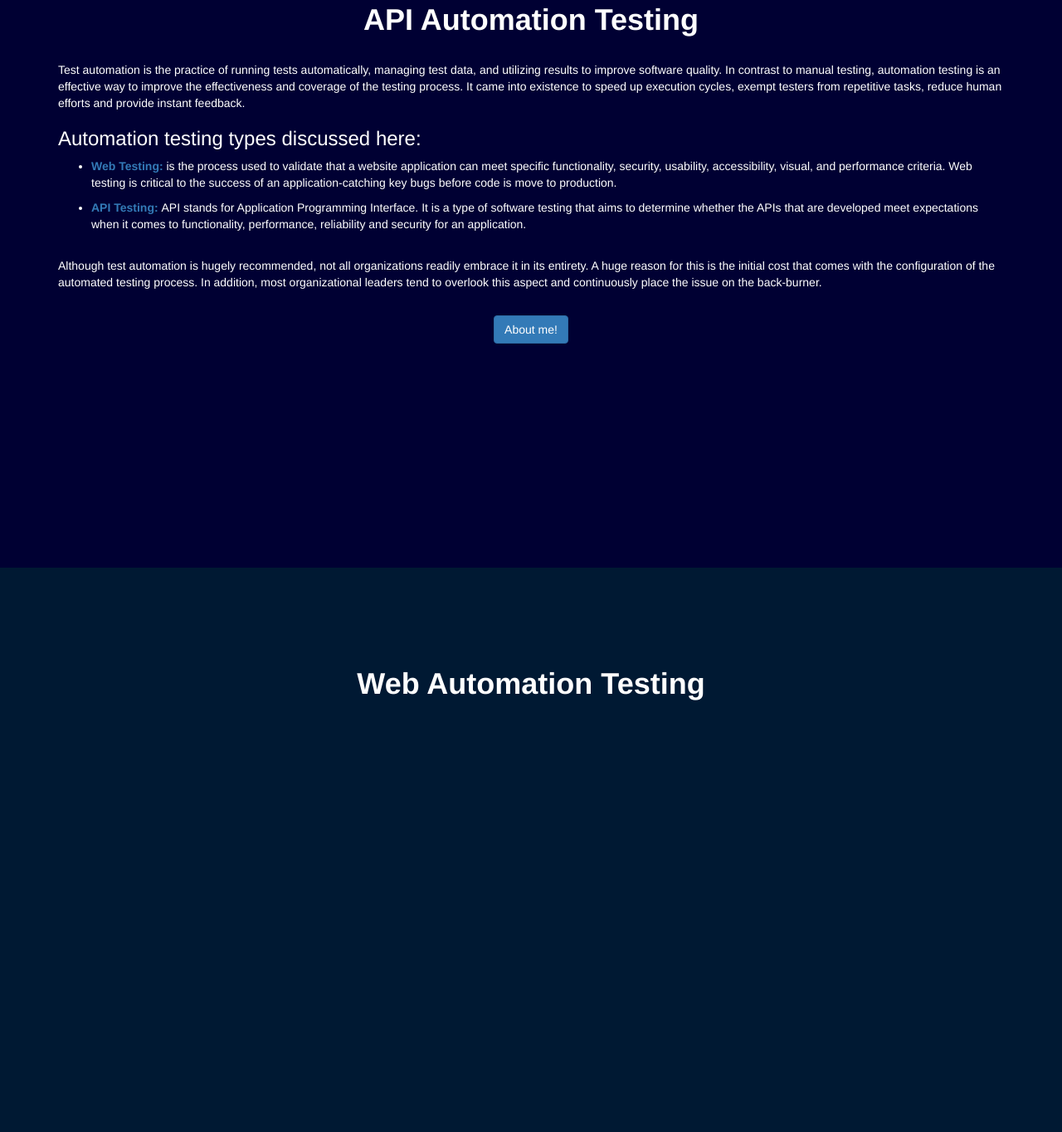
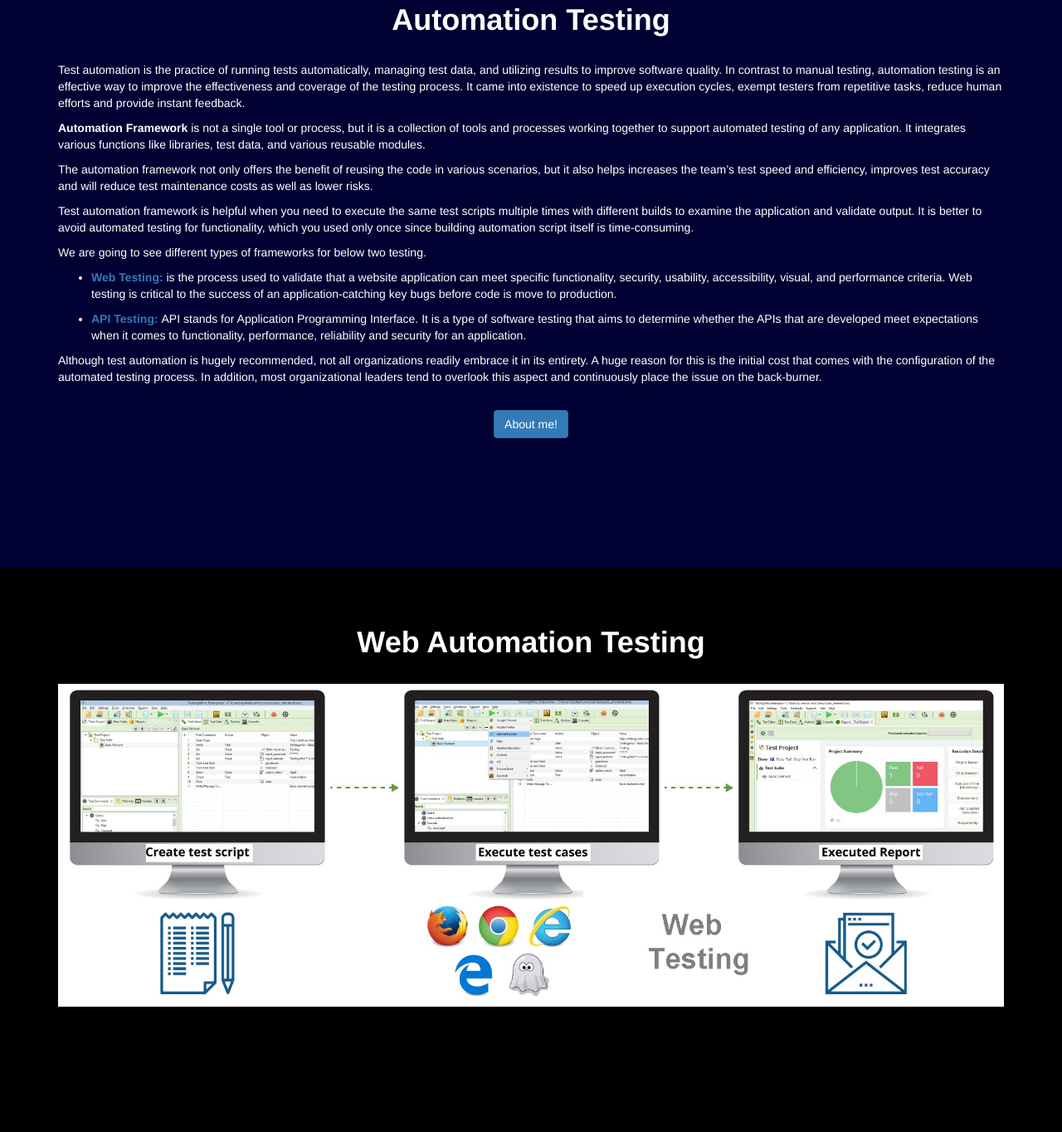
Before and after one commit to VinayKumarBM/VinayKumarBM.github.io, a plain HTML site: page index.html in a window 1280 px wide. Shown: the part 116-1480 px from the top of the page at 83% size. Drawn offline with Linux system fonts and the light colour scheme.

Commit message:
updated content

```diff
--- a/css/sticky-menu.css
+++ b/css/sticky-menu.css
@@ -51,14 +51,14 @@ html {
 }
 .webtesting {
     height: 100%;
-    padding-top: 100px;
+    padding-top: 50px;
     text-align: center;
-    background: #001933;
+    background: #000;
 	color: white;
 }
 .apitesting {
     height: 100%;
-    padding-top: 100px;
+    padding-top: 50px;
     text-align: center;
     background: #000033;
 	color: white;
--- a/index.html
+++ b/index.html
@@ -49,16 +49,26 @@
         <div class="container">
             <div class="row">
                 <div class="col-lg-12">
-                    <h1 align="center"><b>API Automation Testing</b></h1><br>
+                    <h1 align="center"><b>Automation Testing</b></h1><br>
                     <p>Test automation is the practice of running tests automatically, managing test data, and utilizing
                         results to improve software quality. In contrast to manual testing, automation testing is an
                         effective way to improve the effectiveness and coverage of the testing process. It came into
                         existence to speed up execution cycles, exempt testers from repetitive tasks, reduce human
                         efforts and provide instant feedback.</p>
-                    <h3>Automation testing types discussed here:</h3>
+                    <p><b>Automation Framework</b> is not a single tool or process, but it is a collection of tools and
+                        processes working together to support automated testing of any application. It integrates
+                        various functions like libraries, test data, and various reusable modules.</p>
+                    <p>The automation framework not only offers the benefit of reusing the code in various scenarios,
+                        but it also helps increases the team’s test speed and efficiency, improves test accuracy and
+                        will reduce test maintenance costs as well as lower risks.</p>
+                    <p>Test automation framework is helpful when you need to execute the same test scripts multiple times
+                        with different builds to examine the application and validate output. It is better to avoid automated
+                        testing for functionality, which you used only once since building automation script itself is
+                        time-consuming.</p>
+                    <p>We are going to see different types of frameworks for below two testing.</p>
                     <ul>
                         <li>
-                            <p><b><a href="#webtesting">Web Testing: </b></a>is the process used to validate that a
+                          <p><b><a href="#webtesting">Web Testing: </b></a>is the process used to validate that a
                                 website application can meet specific functionality, security, usability, accessibility,
                                 visual, and performance criteria. Web testing is critical to the success of an
                                 application-catching key bugs before code is move to production.</p>
@@ -70,7 +80,7 @@
                                 and security for an application.</p>
                         </li>
                     </ul>
-                    <br>
+
                     <p>Although test automation is hugely recommended, not all organizations readily embrace it in its
                         entirety. A huge reason for this is the initial cost that comes with the configuration of the
                         automated testing process. In addition, most organizational leaders tend to overlook this aspect
@@ -88,6 +98,7 @@
             <div class="row">
                 <div class="col-lg-12">
                     <h1><b>Web Automation Testing</b></h1><br>
+                    <img src="image/WEB_TESTING.jpg" alt="Web Testing" style="width:100%">
                 </div>
             </div>
         </div>
@@ -99,6 +110,9 @@
             <div class="row">
                 <div class="col-lg-12">
                     <h1><b>API Automation Testing</b></h1><br>
+                    <table><tr><td width="100%">
+                    <img src="image/API_TESTING.jpg" alt="API Testing" style="height:80%; width: 100%;">
+                </td></tr></table>
                 </div>
             </div>
         </div>
```
Also changed, not shown: image/API_TESTING.jpg (added), image/AUTOMATION_TESTING.jpg (added), image/WEB_TESTING.jpg (added).
